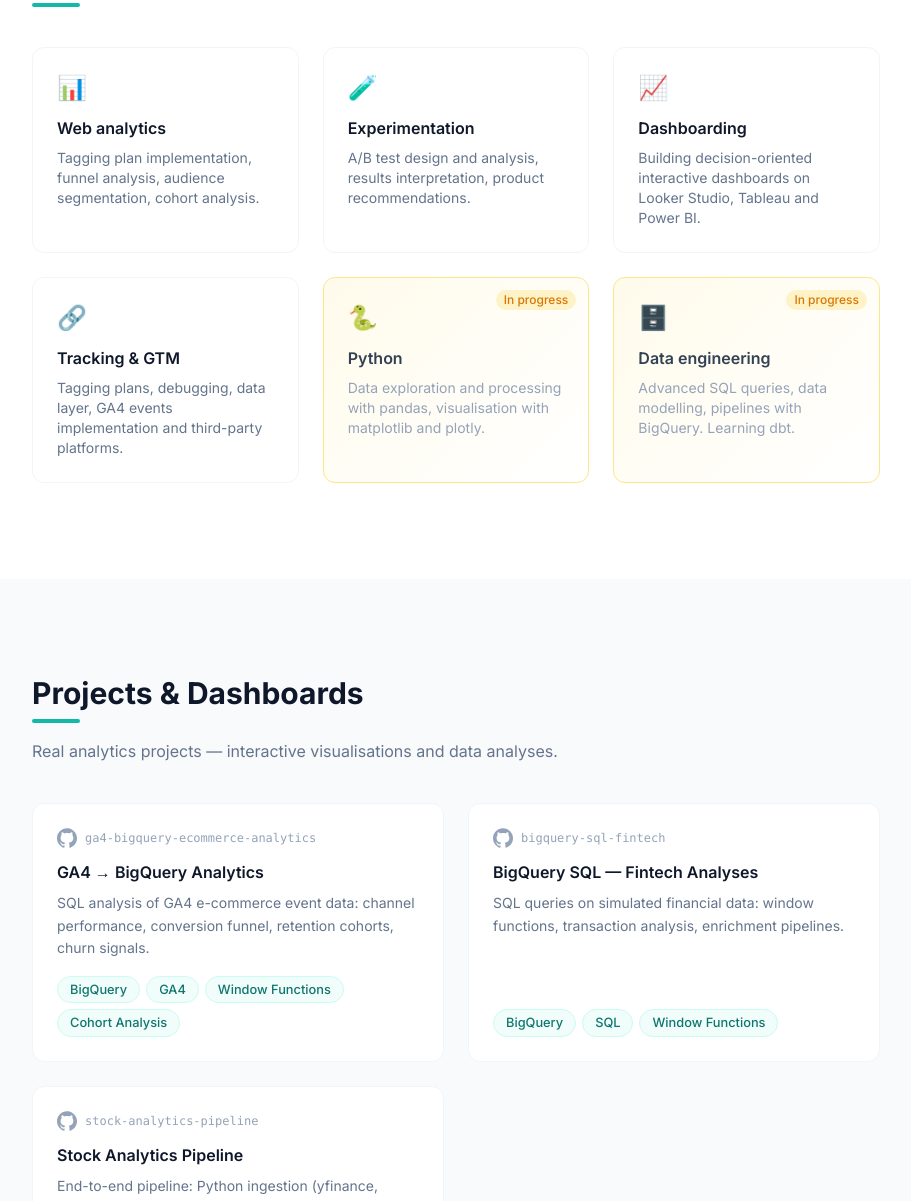
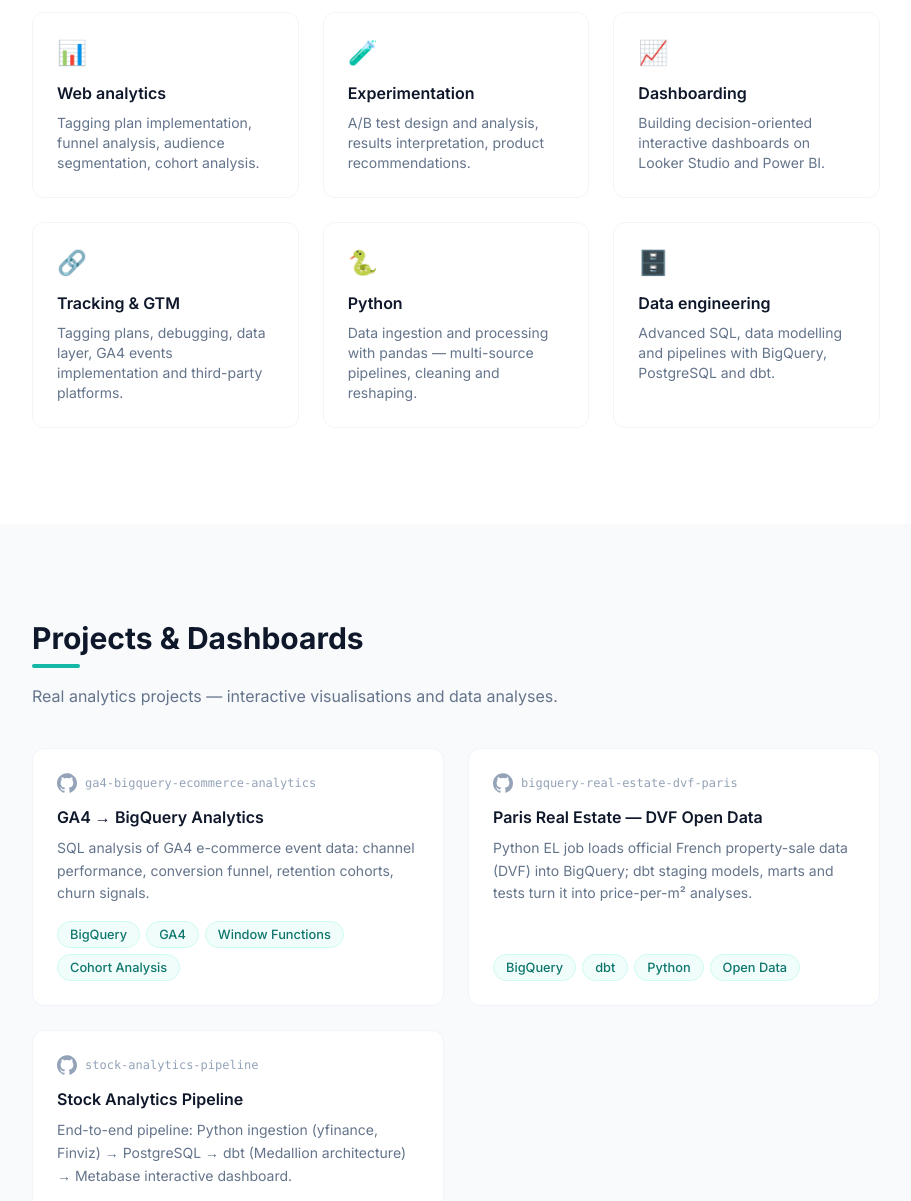
Before and after one commit to Neotopia/neotopia.github.io, a plain HTML site: page index.html in a window 1280 px wide. Shown: the part 1599-2800 px from the top of the page, without its empty margins (184-1095 px from the left). Drawn offline with nearby package versions, Linux system fonts and the light colour scheme.

Commit message:
Update index.html with new projects

```diff
--- a/index.html
+++ b/index.html
@@ -3,10 +3,10 @@
 <head>
   <meta charset="UTF-8" />
   <meta name="viewport" content="width=device-width, initial-scale=1.0" />
-  <title>Lisa Momas — Digital Analytics & Data Analyst</title>
-  <meta name="description" content="Portfolio of Lisa Momas, Digital Analytics & Data Analyst. Discover my projects, dashboards and analytics expertise." />
-  <meta property="og:title" content="Lisa Momas — Digital Analytics & Data Analyst" />
-  <meta property="og:description" content="Portfolio of Lisa Momas, Digital Analytics & Data Analyst." />
+  <title>Lisa Momas — Digital Analytics & Analytics Engineering</title>
+  <meta name="description" content="Portfolio of Lisa Momas, Digital Analytics & Analytics Engineering. Discover my projects, pipelines and analytics expertise." />
+  <meta property="og:title" content="Lisa Momas — Digital Analytics & Analytics Engineering" />
+  <meta property="og:description" content="Portfolio of Lisa Momas, Digital Analytics & Analytics Engineering." />
   <meta property="og:type" content="website" />
   <link rel="icon" type="image/png" href="https://avatars.githubusercontent.com/u/61969535?v=4" />
   <link rel="apple-touch-icon" href="https://avatars.githubusercontent.com/u/61969535?v=4" />
@@ -332,19 +332,16 @@
 
     <!-- Hero content -->
     <div class="relative max-w-4xl mx-auto px-6 py-24">
-      <p class="text-teal-600 font-medium text-sm tracking-widest uppercase mb-4" data-i18n="hero.badge">
-        Open to new opportunities
-      </p>
       <h1 class="text-5xl md:text-6xl font-bold text-slate-900 leading-tight mb-4">
         Lisa Momas
       </h1>
       <h2 class="text-2xl md:text-3xl font-light mb-6">
         <span class="gradient-text font-medium">Digital Analytics</span>
         <span class="text-slate-400"> &amp; </span>
-        <span class="gradient-text font-medium">Data Analyst</span>
+        <span class="gradient-text font-medium">Analytics Engineering</span>
       </h2>
       <p class="text-lg text-slate-500 max-w-xl leading-relaxed mb-10" data-i18n="hero.desc">
-        I turn web and product data into actionable insights. Passionate about measurement, experimentation and data visualisation.
+        I turn web and product data into actionable insights — and build the SQL/dbt pipelines that get it there. Passionate about measurement, experimentation and data modelling.
       </p>
       <div class="flex flex-wrap gap-3">
         <a href="#projects"
@@ -382,10 +379,10 @@
       <div class="grid md:grid-cols-2 gap-12 items-start">
         <div>
           <p class="text-slate-600 leading-relaxed mb-4" data-i18n="about.p1">
-            Digital Analytics specialist with 4+ years of experience in tracking implementation, data quality, and building dashboards that drive decisions. Based in Paris, open to in-house Data Analytics roles.
+            Digital Analytics specialist with 4+ years of experience in tracking implementation, data quality, and building dashboards that drive decisions. Based in Paris.
           </p>
           <p class="text-slate-600 leading-relaxed" data-i18n="about.p2">
-            Currently expanding into data analytics engineering — SQL, BigQuery, data modelling. My approach combines analytical rigour with data storytelling: turning raw data into clear visualisations and recommendations.
+            Now building end-to-end analytics engineering skills — Python, dbt, BigQuery, pipeline architecture. My approach combines analytical rigour with data storytelling: turning raw data into clear visualisations and recommendations.
           </p>
         </div>
         <div class="space-y-4">
@@ -396,8 +393,6 @@
               <span class="tag">Google Tag Manager</span>
               <span class="tag">Piano Analytics</span>
               <span class="tag">TagCommander</span>
-              <span class="tag">Amplitude</span>
-              <span class="tag">Mixpanel</span>
             </div>
           </div>
           <div class="bg-white rounded-xl p-5 border border-slate-100 card-hover">
@@ -411,7 +406,6 @@
             <p class="text-xs font-semibold text-teal-600 uppercase tracking-wider mb-2" data-i18n="cat.viz">Visualisation</p>
             <div class="flex flex-wrap gap-2">
               <span class="tag">Looker Studio</span>
-              <span class="tag">Tableau</span>
               <span class="tag">Power BI</span>
             </div>
           </div>
@@ -445,7 +439,7 @@
         <div class="rounded-xl border border-slate-100 p-6 card-hover">
           <div class="text-2xl mb-3">📈</div>
           <h3 class="font-semibold text-slate-900 mb-2" data-i18n="skill.dash.title">Dashboarding</h3>
-          <p class="text-sm text-slate-500" data-i18n="skill.dash.desc">Building decision-oriented interactive dashboards on Looker Studio, Tableau and Power BI.</p>
+          <p class="text-sm text-slate-500" data-i18n="skill.dash.desc">Building decision-oriented interactive dashboards on Looker Studio and Power BI.</p>
         </div>
 
         <!-- Tracking & GTM -->
@@ -456,19 +450,17 @@
         </div>
 
         <!-- Python — en cours -->
-        <div class="rounded-xl border card-wip p-6 card-hover relative overflow-hidden">
-          <span class="absolute top-3 right-3 text-xs bg-amber-100 text-amber-600 rounded-full px-2 py-0.5 font-medium" data-i18n="badge.wip">In progress</span>
+        <div class="rounded-xl border border-slate-100 p-6 card-hover">
           <div class="text-2xl mb-3">🐍</div>
-          <h3 class="font-semibold text-slate-700 mb-2" data-i18n="skill.python.title">Python</h3>
-          <p class="text-sm text-slate-400" data-i18n="skill.python.desc">Data exploration and processing with pandas, visualisation with matplotlib and plotly.</p>
+          <h3 class="font-semibold text-slate-900 mb-2" data-i18n="skill.python.title">Python</h3>
+          <p class="text-sm text-slate-500" data-i18n="skill.python.desc">Data ingestion and processing with pandas — multi-source pipelines, cleaning and reshaping.</p>
         </div>
 
-        <!-- Data engineering — en cours -->
-        <div class="rounded-xl border card-wip p-6 card-hover relative overflow-hidden">
-          <span class="absolute top-3 right-3 text-xs bg-amber-100 text-amber-600 rounded-full px-2 py-0.5 font-medium" data-i18n="badge.wip">In progress</span>
+        <!-- Data engineering -->
+        <div class="rounded-xl border border-slate-100 p-6 card-hover">
           <div class="text-2xl mb-3">🗄️</div>
-          <h3 class="font-semibold text-slate-700 mb-2" data-i18n="skill.data.title">Data engineering</h3>
-          <p class="text-sm text-slate-400" data-i18n="skill.data.desc">Advanced SQL queries, data modelling, pipelines with BigQuery. Learning dbt.</p>
+          <h3 class="font-semibold text-slate-900 mb-2" data-i18n="skill.data.title">Data engineering</h3>
+          <p class="text-sm text-slate-500" data-i18n="skill.data.desc">Advanced SQL, data modelling and pipelines with BigQuery, PostgreSQL and dbt.</p>
         </div>
 
       </div>
@@ -502,19 +494,20 @@
           </div>
         </a>
 
-        <!-- Project 2 — Fintech SQL -->
-        <a href="https://github.com/Neotopia/bigquery-sql-fintech" target="_blank" rel="noopener"
+        <!-- Project 2 — Real Estate DVF -->
+        <a href="https://github.com/Neotopia/bigquery-real-estate-dvf-paris" target="_blank" rel="noopener"
            class="bg-white rounded-xl border border-slate-100 p-6 card-hover flex flex-col">
           <div class="flex items-center gap-2 mb-3">
             <svg class="w-5 h-5 text-slate-400" fill="currentColor" viewBox="0 0 24 24"><path d="M12 .297c-6.63 0-12 5.373-12 12 0 5.303 3.438 9.8 8.205 11.385.6.113.82-.258.82-.577 0-.285-.01-1.04-.015-2.04-3.338.724-4.042-1.61-4.042-1.61C4.422 18.07 3.633 17.7 3.633 17.7c-1.087-.744.084-.729.084-.729 1.205.084 1.838 1.236 1.838 1.236 1.07 1.835 2.809 1.305 3.495.998.108-.776.417-1.305.76-1.605-2.665-.3-5.466-1.332-5.466-5.93 0-1.31.465-2.38 1.235-3.22-.135-.303-.54-1.523.105-3.176 0 0 1.005-.322 3.3 1.23.96-.267 1.98-.399 3-.405 1.02.006 2.04.138 3 .405 2.28-1.552 3.285-1.23 3.285-1.23.645 1.653.24 2.873.12 3.176.765.84 1.23 1.91 1.23 3.22 0 4.61-2.805 5.625-5.475 5.92.42.36.81 1.096.81 2.22 0 1.606-.015 2.896-.015 3.286 0 .315.21.69.825.57C20.565 22.092 24 17.592 24 12.297c0-6.627-5.373-12-12-12"/></svg>
-            <span class="text-xs text-slate-400 font-mono truncate">bigquery-sql-fintech</span>
+            <span class="text-xs text-slate-400 font-mono truncate">bigquery-real-estate-dvf-paris</span>
           </div>
-          <h3 class="font-semibold text-slate-900 mb-2" data-i18n="project.fintech.title">BigQuery SQL — Fintech Analyses</h3>
-          <p class="text-sm text-slate-500 leading-relaxed flex-1" data-i18n="project.fintech.desc">SQL queries on simulated financial data: window functions, transaction analysis, enrichment pipelines.</p>
+          <h3 class="font-semibold text-slate-900 mb-2" data-i18n="project.realestate.title">Paris Real Estate — DVF Open Data</h3>
+          <p class="text-sm text-slate-500 leading-relaxed flex-1" data-i18n="project.realestate.desc">Python EL job loads official French property-sale data (DVF) into BigQuery; dbt staging models, marts and tests turn it into price-per-m² analyses.</p>
           <div class="flex flex-wrap gap-1.5 mt-4">
             <span class="tag">BigQuery</span>
-            <span class="tag">SQL</span>
-            <span class="tag">Window Functions</span>
+            <span class="tag">dbt</span>
+            <span class="tag">Python</span>
+            <span class="tag">Open Data</span>
           </div>
         </a>
 
@@ -571,7 +564,7 @@
       <h2 class="text-3xl font-bold text-slate-900 mb-2" data-i18n="contact.title">Contact</h2>
       <div class="w-12 h-1 bg-teal-500 rounded mb-6 mx-auto"></div>
       <p class="text-slate-500 max-w-md mx-auto mb-10" data-i18n="contact.desc">
-        Open to opportunities in digital analytics and data. Feel free to reach out on LinkedIn.
+        Feel free to reach out on LinkedIn.
       </p>
       <div class="flex justify-center gap-4 flex-wrap">
         <a href="https://www.linkedin.com/in/lisa-momas" target="_blank" rel="noopener"
@@ -647,7 +640,7 @@
   <footer class="border-t border-slate-100 py-6">
     <div class="max-w-4xl mx-auto px-6 flex justify-between items-center text-sm text-slate-400">
       <span>© 2026 Lisa Momas</span>
-      <span data-i18n="footer.role">Digital Analytics & Data Analyst</span>
+      <span data-i18n="footer.role">Digital Analytics & Analytics Engineering</span>
     </div>
   </footer>
 
@@ -660,13 +653,12 @@
         'nav.skills':             'Skills',
         'nav.projects':           'Projects',
         'nav.contact':            'Contact',
-        'hero.badge':             'Open to new opportunities',
-        'hero.desc':              'I turn web and product data into actionable insights. Passionate about measurement, experimentation and data visualisation.',
+        'hero.desc':              'I turn web and product data into actionable insights — and build the SQL/dbt pipelines that get it there. Passionate about measurement, experimentation and data modelling.',
         'hero.cta':               'See my projects',
         'hero.medium':            'My articles',
         'about.title':            'About',
-        'about.p1':               'Digital Analytics specialist with 4+ years of experience in tracking implementation, data quality, and building dashboards that drive decisions. Based in Paris, open to in-house Data Analytics roles.',
-        'about.p2':               'Currently expanding into data analytics engineering — SQL, BigQuery, data modelling. My approach combines analytical rigour with data storytelling: turning raw data into clear visualisations and recommendations.',
+        'about.p1':               'Digital Analytics specialist with 4+ years of experience in tracking implementation, data quality, and building dashboards that drive decisions. Based in Paris.',
+        'about.p2':               'Now building end-to-end analytics engineering skills — Python, dbt, BigQuery, pipeline architecture. My approach combines analytical rigour with data storytelling: turning raw data into clear visualisations and recommendations.',
         'cat.analytics':          'Analytics & Tracking',
         'cat.data':               'Data & SQL',
         'cat.viz':                'Visualisation',
@@ -676,20 +668,19 @@
         'skill.exp.title':        'Experimentation',
         'skill.exp.desc':         'A/B test design and analysis, results interpretation, product recommendations.',
         'skill.dash.title':       'Dashboarding',
-        'skill.dash.desc':        'Building decision-oriented interactive dashboards on Looker Studio, Tableau and Power BI.',
+        'skill.dash.desc':        'Building decision-oriented interactive dashboards on Looker Studio and Power BI.',
         'skill.tracking.title':   'Tracking & GTM',
         'skill.tracking.desc':    'Tagging plans, debugging, data layer, GA4 events implementation and third-party platforms.',
         'skill.python.title':     'Python',
-        'skill.python.desc':      'Data exploration and processing with pandas, visualisation with matplotlib and plotly.',
+        'skill.python.desc':      'Data ingestion and processing with pandas — multi-source pipelines, cleaning and reshaping.',
         'skill.data.title':       'Data engineering',
-        'skill.data.desc':        'Advanced SQL queries, data modelling, pipelines with BigQuery. Learning dbt.',
-        'badge.wip':              'In progress',
+        'skill.data.desc':        'Advanced SQL, data modelling and pipelines with BigQuery, PostgreSQL and dbt.',
         'projects.title':         'Projects & Dashboards',
         'projects.desc':          'Real analytics projects — interactive visualisations and data analyses.',
         'project.ga4.title':      'GA4 → BigQuery Analytics',
         'project.ga4.desc':       'SQL analysis of GA4 e-commerce event data: channel performance, conversion funnel, retention cohorts, churn signals.',
-        'project.fintech.title':  'BigQuery SQL — Fintech Analyses',
-        'project.fintech.desc':   'SQL queries on simulated financial data: window functions, transaction analysis, enrichment pipelines.',
+        'project.realestate.title': 'Paris Real Estate — DVF Open Data',
+        'project.realestate.desc': 'Python EL job loads official French property-sale data (DVF) into BigQuery; dbt staging models, marts and tests turn it into price-per-m² analyses.',
         'project.stock.title':    'Stock Analytics Pipeline',
         'project.stock.desc':     'End-to-end pipeline: Python ingestion (yfinance, Finviz) → PostgreSQL → dbt (Medallion architecture) → Metabase interactive dashboard.',
         'project.medium.title':   'Articles & Publications',
@@ -698,8 +689,8 @@
         'project.github.title':   'See all my projects on GitHub',
         'project.github.desc':    'Code, notebooks and public experiments.',
         'contact.title':          'Contact',
-        'contact.desc':           'Open to opportunities in digital analytics and data. Feel free to reach out on LinkedIn.',
-        'footer.role':            'Digital Analytics & Data Analyst',
+        'contact.desc':           'Feel free to reach out on LinkedIn.',
+        'footer.role':            'Digital Analytics & Analytics Engineering',
       },
       fr: {
         'nav.brand':              'À propos',
@@ -707,13 +698,12 @@
         'nav.skills':             'Compétences',
         'nav.projects':           'Projets',
         'nav.contact':            'Contact',
-        'hero.badge':             'Disponible pour de nouvelles opportunités',
-        'hero.desc':              'Je transforme les données web et produit en insights actionnables. Passionnée par la mesure, l\'expérimentation et la data visualisation.',
+        'hero.desc':              'Je transforme les données web et produit en insights actionnables — et je construis les pipelines SQL/dbt qui les rendent possibles. Passionnée par la mesure, l\'expérimentation et la modélisation de données.',
         'hero.cta':               'Voir mes projets',
         'hero.medium':            'Mes articles',
         'about.title':            'À propos',
-        'about.p1':               'Spécialiste Digital Analytics avec 4+ ans d\'expérience en implémentation tracking, qualité de la donnée et création de dashboards qui guident les décisions. Basée à Paris, ouverte à des rôles Data Analytics en interne.',
-        'about.p2':               'En montée en compétences vers le data analytics engineering — SQL, BigQuery, modélisation. Mon approche combine rigueur analytique et sens du storytelling data : transformer des données brutes en visualisations et recommandations claires.',
+        'about.p1':               'Spécialiste Digital Analytics avec 4+ ans d\'expérience en implémentation tracking, qualité de la donnée et création de dashboards qui guident les décisions. Basée à Paris.',
+        'about.p2':               'En montée en compétences vers l\'analytics engineering de bout en bout — Python, dbt, BigQuery, architecture de pipelines. Mon approche combine rigueur analytique et sens du storytelling data : transformer des données brutes en visualisations et recommandations claires.',
         'cat.analytics':          'Analytics & Tracking',
         'cat.data':               'Data & SQL',
         'cat.viz':                'Visualisation',
@@ -723,20 +713,19 @@
         'skill.exp.title':        'Expérimentation',
         'skill.exp.desc':         'Conception et analyse de tests A/B, interprétation des résultats, recommandations produit.',
         'skill.dash.title':       'Dashboarding',
-        'skill.dash.desc':        'Création de tableaux de bord interactifs orientés décision sur Looker Studio, Tableau et Power BI.',
+        'skill.dash.desc':        'Création de tableaux de bord interactifs orientés décision sur Looker Studio et Power BI.',
         'skill.tracking.title':   'Tracking & GTM',
         'skill.tracking.desc':    'Plans de marquage, débogage, data layer, implémentation events GA4 et plateformes tierces.',
         'skill.python.title':     'Python',
-        'skill.python.desc':      'Exploration et traitement de données avec pandas, visualisation avec matplotlib et plotly.',
+        'skill.python.desc':      'Ingestion et traitement de données avec pandas — pipelines multi-sources, nettoyage et reshaping.',
         'skill.data.title':       'Data engineering',
-        'skill.data.desc':        'Requêtes SQL avancées, modélisation de données, pipelines avec BigQuery. Apprentissage de dbt.',
-        'badge.wip':              'En cours',
+        'skill.data.desc':        'SQL avancé, modélisation de données et pipelines avec BigQuery, PostgreSQL et dbt.',
         'projects.title':         'Projets & Dashboards',
         'projects.desc':          'Des projets analytics concrets — visualisations interactives et analyses de données.',
         'project.ga4.title':      'GA4 → BigQuery Analytics',
         'project.ga4.desc':       'Analyse SQL de données GA4 e-commerce exportées vers BigQuery : performance des canaux, funnel de conversion, cohortes de rétention, signaux de churn.',
-        'project.fintech.title':  'BigQuery SQL — Analyses Fintech',
-        'project.fintech.desc':   'Requêtes SQL sur données financières simulées : fonctions window, analyse transactionnelle, pipelines d\'enrichissement.',
+        'project.realestate.title': 'Immobilier Paris — Open Data DVF',
+        'project.realestate.desc': 'Un job Python (EL) charge les données officielles de transactions immobilières françaises (DVF) dans BigQuery ; des modèles staging, marts et tests dbt en tirent des analyses de prix au m².',
         'project.stock.title':    'Stock Analytics Pipeline',
         'project.stock.desc':     'Pipeline complet : ingestion Python (yfinance, Finviz) → PostgreSQL → dbt (architecture Medallion) → dashboard interactif Metabase.',
         'project.medium.title':   'Articles & Publications',
@@ -745,8 +734,8 @@
         'project.github.title':   'Voir tous mes projets sur GitHub',
         'project.github.desc':    'Code, notebooks et expérimentations publics.',
         'contact.title':          'Me contacter',
-        'contact.desc':           'Ouverte aux opportunités en digital analytics et data. N\'hésitez pas à me contacter sur LinkedIn.',
-        'footer.role':            'Digital Analytics & Data Analyst',
+        'contact.desc':           'N\'hésitez pas à me contacter sur LinkedIn.',
+        'footer.role':            'Digital Analytics & Analytics Engineering',
       }
     };
 
```
